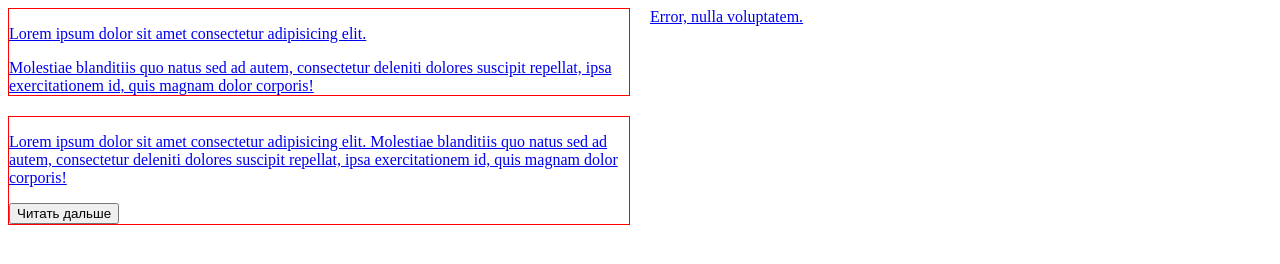
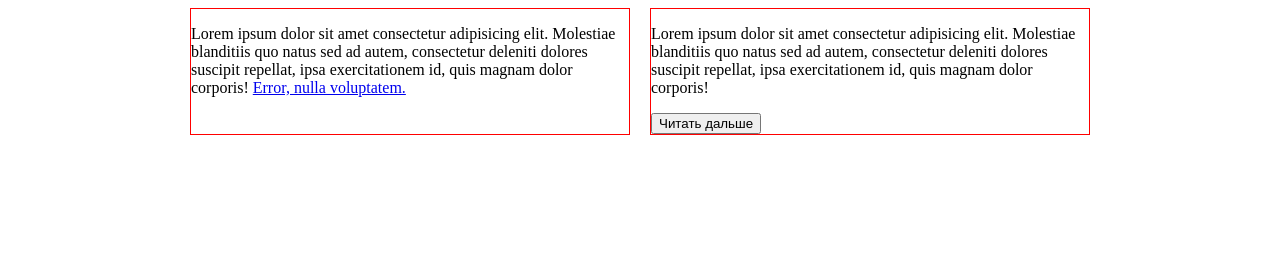
Before and after one commit to QwalaBogda/Frontend, a plain HTML site: page 2/index.html in a window 1280 px wide. Drawn offline with Linux system fonts and the light colour scheme.

Commit message:
SecondTask

```diff
--- a/2/index.html
+++ b/2/index.html
@@ -20,16 +20,16 @@
     </style>
 </head>
 <body>
-    <p class="container">
+    <div class="container">
         <div class="grid">
-            <a href="#" class="grid__element">
-                <span><p>Lorem ipsum dolor sit amet consectetur adipisicing elit.</p> Molestiae blanditiis quo natus sed ad autem, consectetur deleniti dolores suscipit repellat, ipsa exercitationem id, quis magnam dolor corporis! <a href="#">Error, nulla voluptatem.</a></span>
-            </a>
-            <a href="#" class="grid__element">
+            <div class="grid__element">
+                <p>Lorem ipsum dolor sit amet consectetur adipisicing elit. Molestiae blanditiis quo natus sed ad autem, consectetur deleniti dolores suscipit repellat, ipsa exercitationem id, quis magnam dolor corporis! <a href="#">Error, nulla voluptatem.</a>
+            </div>
+            <div  class="grid__element">
                 <p>Lorem ipsum dolor sit amet consectetur adipisicing elit. Molestiae blanditiis quo natus sed ad autem, consectetur deleniti dolores suscipit repellat, ipsa exercitationem id, quis magnam dolor corporis! </p>
                 <button>Читать дальше</button>
-            </a>
-        </div>
-    </p>
+            </div>
+    </div>
+</div>
 </body>
 </html>
```
